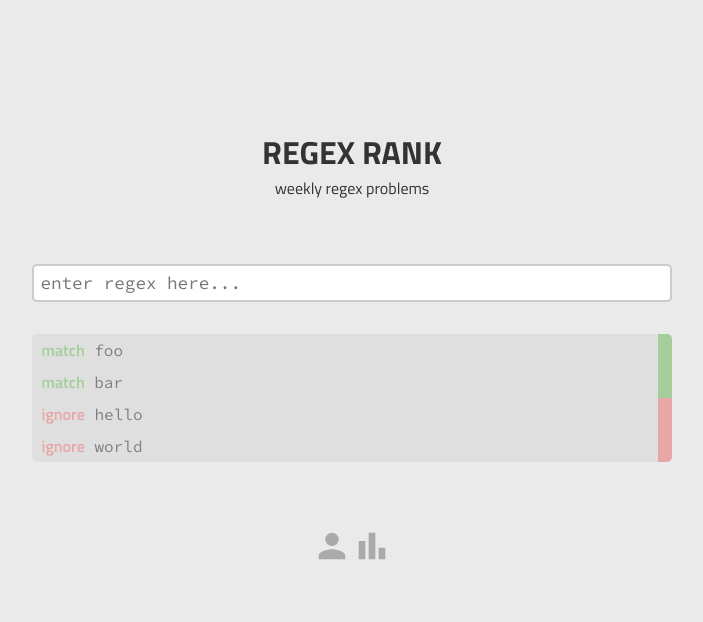
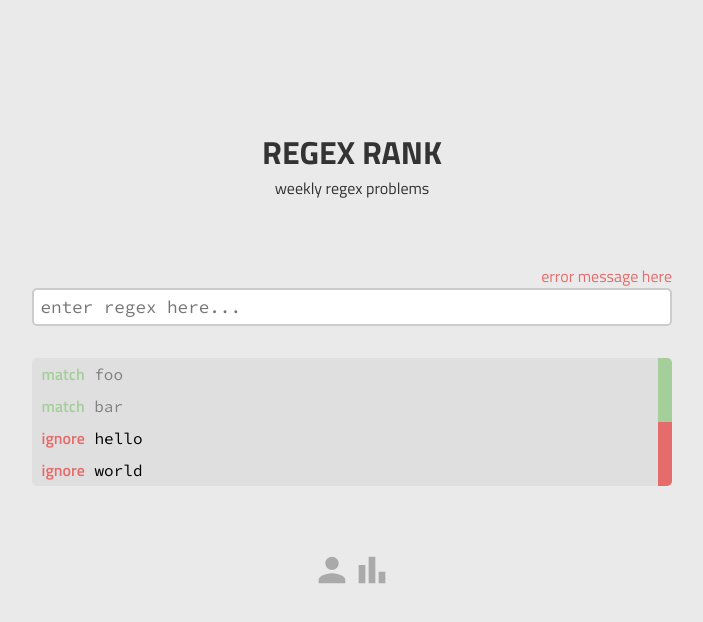
Before and after one commit to iksuddle/regex-rank, a React (Vite) app in the folder frontend/: page / in a window 1280 px wide. Shown: the top 622 px of the page, without its empty margins (288-991 px from the left). Built offline with nearby package versions, Linux system fonts and the light colour scheme.

Commit message:
invert ignore cases

```diff
--- a/frontend/src/components/Case.tsx
+++ b/frontend/src/components/Case.tsx
@@ -9,9 +9,13 @@ export default function Case({ match, literal, done }: any) {
 
     return (
         <li className="case">
-            <span className="match-text" style={match ? { color: matchColor } : { color: ignoreColor }}>{match ? "match" : "ignore"}</span>
-            <p style={done ? { color: "black" } : { color: "grey" }}>{literal}</p>
-            <span className="match-color" style={match ? { background: matchColor } : { background: ignoreColor }}></span>
+            <span className="match-text" style={match ? { color: matchColor } : { color: ignoreColor }}>
+                {match ? "match" : "ignore"}
+            </span>
+            <p style={done ? { color: "black" } : { color: "grey" }}>
+                {literal}
+            </p>
+            <span className="match-color" style={match ? { background: matchColor } : { background: ignoreColor }} />
         </li>
     )
 }
--- a/frontend/src/components/Cases.tsx
+++ b/frontend/src/components/Cases.tsx
@@ -9,14 +9,28 @@ export default function Cases({ userInput }: any) {
     ];
 
     const listItems = cases.map((c) => {
-        let re = new RegExp(userInput);
+        try {
+            let re = new RegExp(userInput);
 
-        let m = re.test(c.literal);
-        if (userInput.trim().length === 0) {
-            m = false;
+            let m = re.test(c.literal);
+
+            if (userInput.trim().length === 0) {
+                m = false;
+            }
+
+            // invert status of cases that should not be matched
+            if (!c.match) {
+                m = !m;
+            }
+
+            return <Case literal={c.literal} done={m} match={c.match} />
+        }
+        catch (error) {
+            // todo: let parent access the error (maybe using global state)
+            console.log(error);
+            return <Case literal={c.literal} done={false} match={c.match} />
         }
 
-        return <Case literal={c.literal} done={m} match={c.match} />
     });
 
     return (
--- a/frontend/src/components/RegexInput.tsx
+++ b/frontend/src/components/RegexInput.tsx
@@ -10,6 +10,10 @@ export default function RegexInput() {
 
     return (
         <>
+            <p style={{
+                color: "#e66c6c",
+                textAlign: "right",
+            }}>error message here</p>
             <input onChange={handleInputChange} value={userInput}
                 className="text-input"
                 placeholder="enter regex here..." />
```
